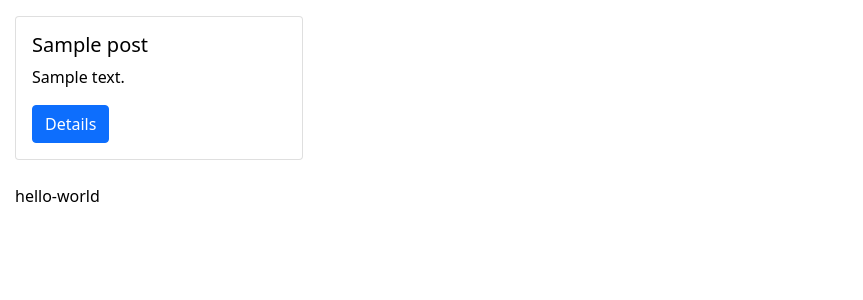
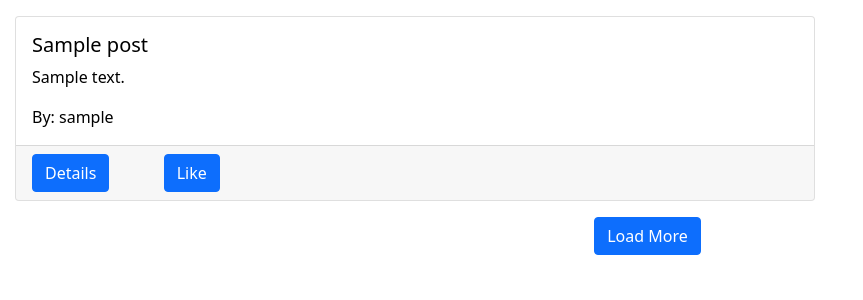
Before and after one commit to noorulain276775/posts-proj, a Django app: page /user/posts/ in a window 1280 px wide. Shown: the top 300 px of the page, without its empty margins (0-863 px from the left). Run offline with Django 4.2, Linux system fonts and the light colour scheme; tables that the repository leaves empty hold one stand-in row (values such as "Sample post"); data that the repository does not hold is empty.

Commit message:
load more posts button is added

```diff
--- a/myposts/static/posts/main.js
+++ b/myposts/static/posts/main.js
@@ -1,38 +1,51 @@
 console.log('hello world')
 
-const helloworldbox = document.getElementById('hello-world')
+const loadmore = document.getElementById('load-btn')
 const posts = document.getElementById('post-box')
 const spinner = document.getElementById('spinner')
 
-$.ajax({
-    type: 'GET',
-    url: '/user/hello/',
-    success: function (response) {
-        console.log('success', response.text)
-        helloworldbox.textContent = response.text
-    },
-    error: function (error) {
-        console.log('error', error);
-    }
-})
+// $.ajax({
+//     type: 'GET',
+//     url: '/user/hello/',
+//     success: function (response) {
+//         console.log('success', response.text)
+//         helloworldbox.textContent = response.text
+//     },
+//     error: function (error) {
+//         console.log('error', error);
+//     }
+// })
 
+let visible=3
+
+const getData= () => {
     $.ajax(
         {
             type: 'GET',
-        url: '/user/data',
+            url: `/user/data/${visible}`,
             success: function (response) {
                 const data = response.posts
                 setTimeout(()=>{
                     spinner.classList.add('not-visible')
                     data.forEach(el => {
                         posts.innerHTML += `
-                    <div class="card" style="width: 18rem;">
+                        <div class="card mb-3" style="width: 50rem;">
                             <div class="card-body">
                                 <h5 class="card-title">${el.title}</h5>
                                 <p class="card-text">${el.body}</p>
+                                <p class="card-text"> By: ${el.author}</p>
+                            </div>
+                            <div class="card-footer">
+                                <div class="row">
+                                    <div class="col-2">
                                         <a href="#" class="btn btn-primary">Details</a>
                                     </div>
-                    </div><br>`
+                                    <div class="col-2">
+                                        <a href="#" class="btn btn-primary">Like</a>
+                                    </div>
+                                </div>
+                            </div>
+                        </div>`
                     });
                 }, 100)
             },
@@ -41,3 +54,13 @@ $.ajax(
             }
         }
     )
+
+}
+
+loadmore.addEventListener('click', () =>{
+    spinner.classList.remove('not-visible')
+    visible +=3
+    getData()
+})
+
+getData()
--- a/myposts/templates/posts/main.html
+++ b/myposts/templates/posts/main.html
@@ -18,9 +18,11 @@ posts
     {{obj.title}} - {{obj.body}}<br/>
 
 {% endfor %} -->
-<div id="spinner">
+<div id="spinner" class="text-center">
     <div class="spinner-border" role="status"></div>
 </div>
 <div id="post-box"></div>
-<div id="hello-world"></div>
+<div class="text-center mb-3" id="end-box">
+    <button class="btn btn-primary" id="load-btn">Load More</button>
+</div>
 {% endblock body %}
--- a/myposts/urls.py
+++ b/myposts/urls.py
@@ -4,6 +4,6 @@ from .views import *
 urlpatterns = [
     path('posts/', post_list_create_list, name='posts'),
     path('hello/', hello_world_view, name='hello-world'),
-    path('data/', load_data_view, name='post-data')
+    path('data/<int:num_posts>/', load_data_view, name='post-data')
 
 ]
--- a/myposts/views.py
+++ b/myposts/views.py
@@ -7,7 +7,11 @@ def post_list_create_list(request):
     return render(request, 'posts/main.html', {'qs': qs})
 
 # Not the best solution
-def load_data_view(request):
+def load_data_view(request, num_posts):
+    visible = 3
+    upper = num_posts
+    lower = upper - visible
+    size = Post.objects.all().count()
     qs = Post.objects.all()
     posts = []
     for obj in qs:
@@ -15,10 +19,11 @@ def load_data_view(request):
             'id': obj.id,
             'title': obj.title,
             'body': obj.body,
+            'liked': True if request.user in obj.liked.all() else False,
             'author': obj.author.user.username,
         }
         posts.append(item)
-    return JsonResponse({'posts': posts})
+    return JsonResponse({'posts': posts[lower:upper], 'size': size})
 
 
 def hello_world_view(request):
```
Lines whose indentation alone changed are shown as unchanged.
